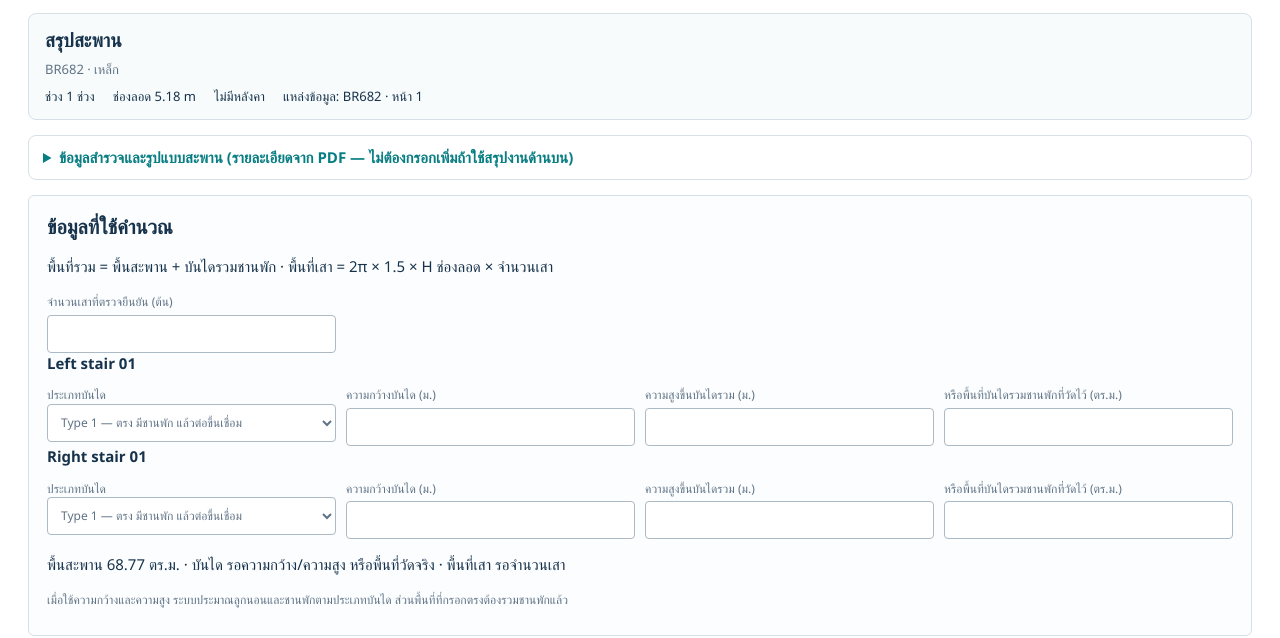
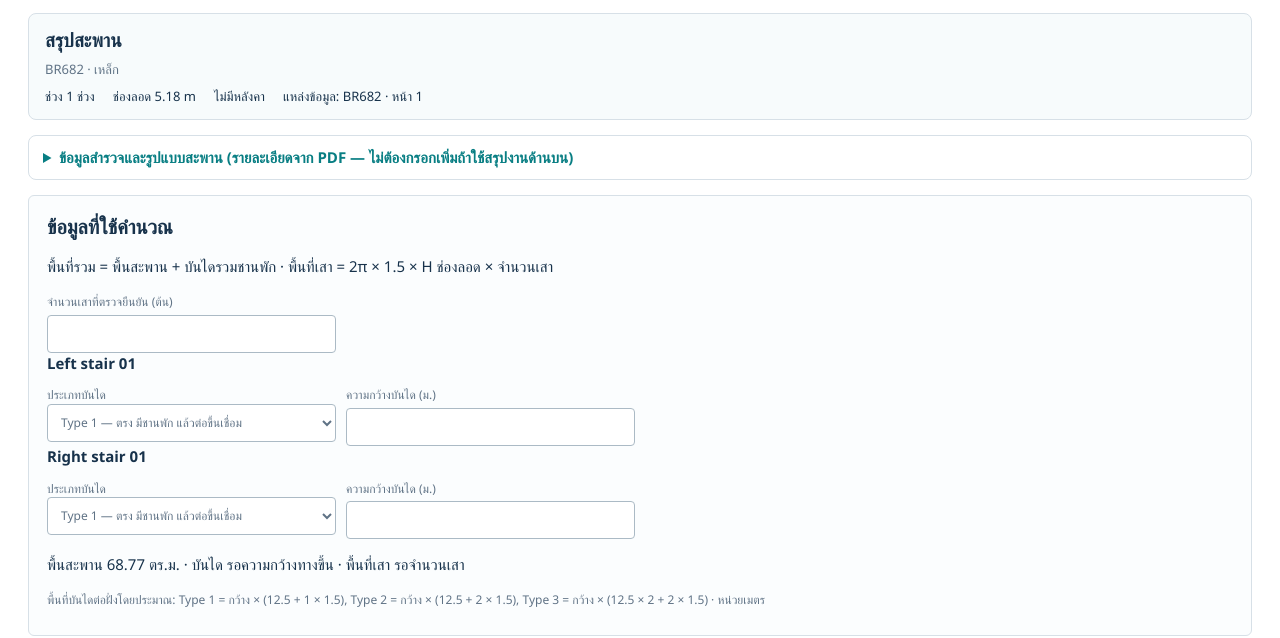
Before and after one commit to PijaC-C/RoadProject-Test, a plain HTML site: page bridge-scope-live/bridge-paint-calculator.html in a window 1280 px wide. Shown: the part 169-807 px from the top of the page. Drawn offline with Linux system fonts and the light colour scheme.

Commit message:
fix: use requested approximate stair areas by type

```diff
--- a/bridge-scope-live/bridge-paint-calculator.html
+++ b/bridge-scope-live/bridge-paint-calculator.html
@@ -90,6 +90,10 @@
 function calc(c){
  if(c.type==='span'&&c.shape==='surveySection')return calcSurvey(c);
  const d=c.d||{};
+ if(c.type==='stair'){
+  const run={type1:14,type2:15.5,type3:28}[c.stairType],valid=positiveNumber(d.B)&&Number.isFinite(run),area=valid?Number(d.B)*run:0;
+  return {errors:valid?[]:['รอความกว้างทางขึ้นและประเภทบันได'],rows:[{key:'top',label:'พื้นที่บันไดรวมชานพักโดยประมาณ',formula:'ความกว้าง × '+(run??'รอประเภท')+' m',area,group:'pu'}],pu:area,mortar:0,paint:0,paintConcrete:0,paintSteel:0,paintConcreteComplete:true,paintSteelComplete:true,paintComplete:true,mortarComplete:false,geometryComplete:false,stairTopOnly:false,route:valid?run:0,net:area};
+ }
  const stairTopArea=c.type==='stair'&&positiveNumber(d.topArea)?Number(d.topArea):null;
  if(c.type==='stair'&&stairTopArea!==null){
   const enabled=!c.faces||c.faces.top!==false;
@@ -518,7 +522,7 @@
  if(!host){host=document.createElement('section');host.id='estimateInputs';host.className='layout-panel';$('workScopePanel').before(host);}
  const t=calculatedTotals(),stairs=state.components.filter(c=>c.type==='stair');
  const input=(label,key,value,id)=>'<label>'+label+'<input type="number" min="0" step="any" data-estimate-key="'+key+'" data-estimate-id="'+id+'" value="'+esc(value??'')+'"></label>';
- host.innerHTML='<h2>ข้อมูลที่ใช้คำนวณ</h2><p>พื้นที่รวม = พื้นสะพาน + บันไดรวมชานพัก · พื้นที่เสา = 2π × 1.5 × H ช่องลอด × จำนวนเสา</p><div class="survey-grid">'+input('จำนวนเสาที่ตรวจยืนยัน (ต้น)','columns',effectiveColumnCount(),'')+'</div>'+stairs.map(c=>'<div><h3>'+esc(c.name)+'</h3><div class="survey-grid"><label>ประเภทบันได<select data-estimate-key="type" data-estimate-id="'+c.id+'">'+Object.keys(STAIR_TYPE_INFO).map(k=>'<option value="'+k+'" '+(c.stairType===k?'selected':'')+'>'+esc(stairTypeMeta(k).label)+'</option>').join('')+'</select></label>'+input('ความกว้างบันได (ม.)','B',c.d.B,c.id)+input('ความสูงขึ้นบันไดรวม (ม.)','H',c.d.H,c.id)+input('หรือพื้นที่บันไดรวมชานพักที่วัดไว้ (ตร.ม.)','topArea',c.d.topArea,c.id)+'</div></div>').join('')+'<p>พื้นสะพาน '+fmt(t.puDeck)+' ตร.ม. · บันได '+(t.complete.puStair?fmt(t.puStair)+' ตร.ม.':'รอความกว้าง/ความสูง หรือพื้นที่วัดจริง')+' · พื้นที่เสา '+(t.columnConcretePaintAvailable?fmt(t.columnConcretePaint)+' ตร.ม.':'รอจำนวนเสา')+'</p><p class="scope-help">เมื่อใช้ความกว้างและความสูง ระบบประมาณลูกนอนและชานพักตามประเภทบันได ส่วนพื้นที่ที่กรอกตรงต้องรวมชานพักแล้ว</p>';
+host.innerHTML='<h2>ข้อมูลที่ใช้คำนวณ</h2><p>พื้นที่รวม = พื้นสะพาน + บันไดรวมชานพัก · พื้นที่เสา = 2π × 1.5 × H ช่องลอด × จำนวนเสา</p><div class="survey-grid">'+input('จำนวนเสาที่ตรวจยืนยัน (ต้น)','columns',effectiveColumnCount(),'')+'</div>'+stairs.map(c=>'<div><h3>'+esc(c.name)+'</h3><div class="survey-grid"><label>ประเภทบันได<select data-estimate-key="type" data-estimate-id="'+c.id+'">'+Object.keys(STAIR_TYPE_INFO).map(k=>'<option value="'+k+'" '+(c.stairType===k?'selected':'')+'>'+esc(stairTypeMeta(k).label)+'</option>').join('')+'</select></label>'+input('ความกว้างบันได (ม.)','B',c.d.B,c.id)+'</div></div>').join('')+'<p>พื้นสะพาน '+fmt(t.puDeck)+' ตร.ม. · บันได '+(t.complete.puStair?fmt(t.puStair)+' ตร.ม.':'รอความกว้างทางขึ้น')+' · พื้นที่เสา '+(t.columnConcretePaintAvailable?fmt(t.columnConcretePaint)+' ตร.ม.':'รอจำนวนเสา')+'</p><p class="scope-help">พื้นที่บันไดต่อฝั่งโดยประมาณ: Type 1 = กว้าง × (12.5 + 1 × 1.5), Type 2 = กว้าง × (12.5 + 2 × 1.5), Type 3 = กว้าง × (12.5 × 2 + 2 × 1.5) · หน่วยเมตร</p>';
  host.querySelectorAll('[data-estimate-key]').forEach(el=>el.onchange=()=>{const key=el.dataset.estimateKey,c=stairs.find(c=>c.id===el.dataset.estimateId);if(key==='columns'){state.survey.confirmedColumnCount=el.value===''?null:Number(el.value);}else if(key==='type'){c.stairType=el.value;}else{c.d[key]=el.value===''?null:Number(el.value);}saveState();renderAll();});
 };
 resetQuantityState(state);
```
